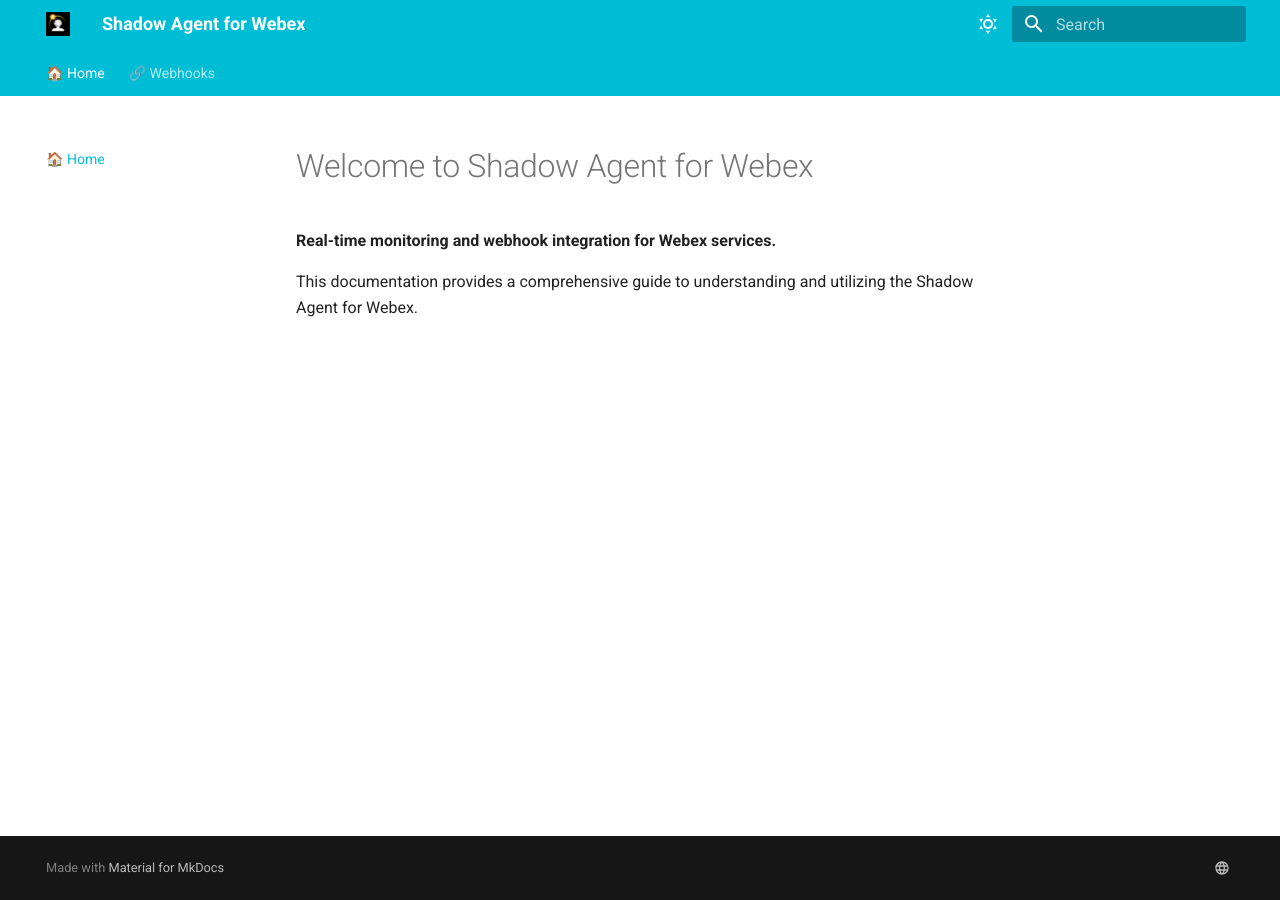
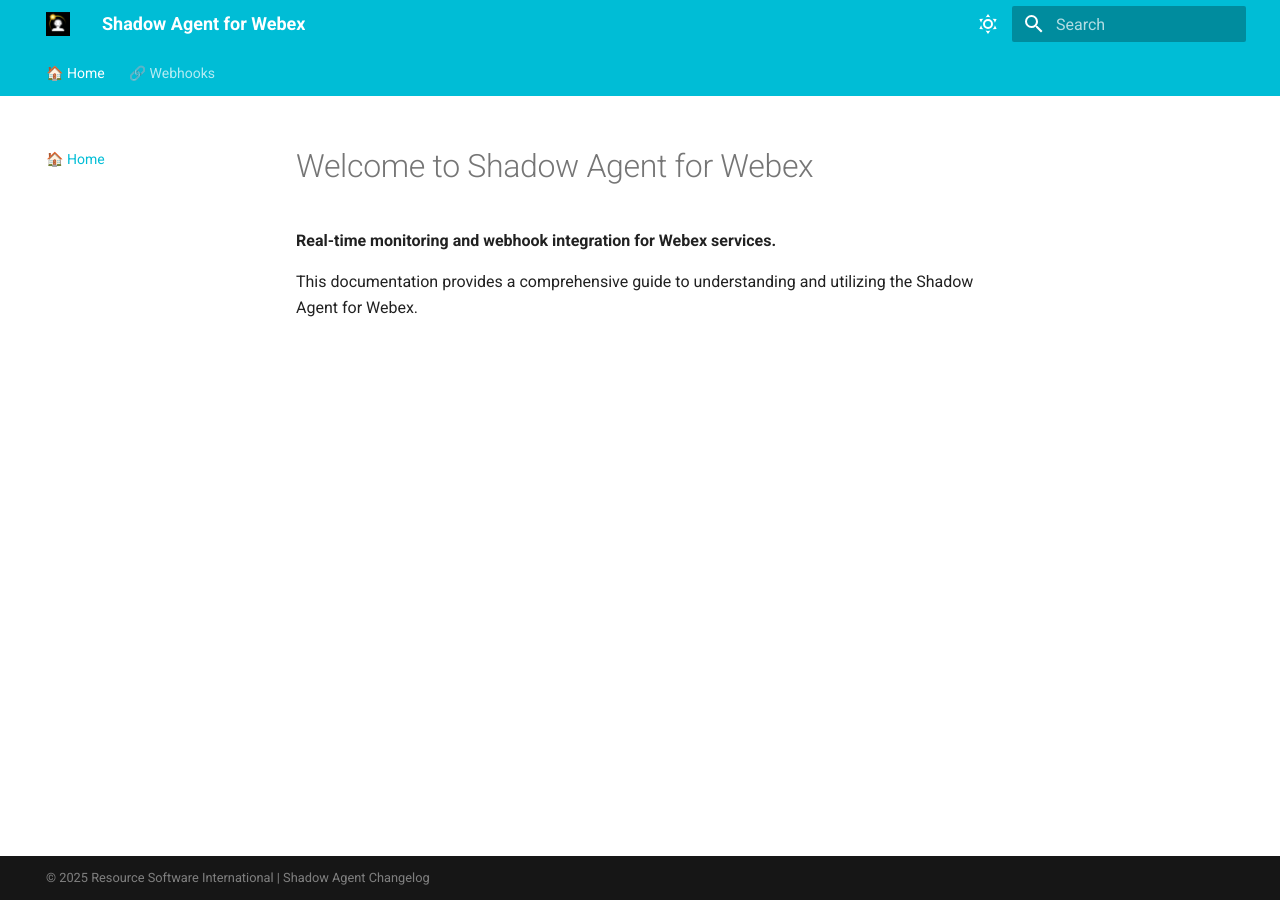
Before and after one commit to RSI-GIT/webex-version-control, an MkDocs documentation site: the page built from docs/index.md, in a window 1280 px wide. Built offline with MkDocs 1.6.1 and Material for MkDocs 9.7.7, drawn with Linux system fonts in a browser that asks for light colours.

Commit message:
added footer

```diff
--- /dev/null
+++ b/docs/overrides/partials/footer.html
@@ -0,0 +1,11 @@
+{% block footer %}
+<footer class="md-footer">
+  <div class="md-footer-meta md-typeset">
+    <div class="md-footer-meta__inner md-grid">
+      <div class="md-copyright">
+        © 2025 Resource Software International | Shadow Agent Changelog
+      </div>
+    </div>
+  </div>
+</footer>
+{% endblock %}
--- a/mkdocs.yml
+++ b/mkdocs.yml
@@ -7,6 +7,7 @@
   name: material
   logo: assets/logo.png
   favicon: assets/favicon.png
+  custom_dir: docs/overrides
   font:
     text: Roboto
     code: JetBrains Mono
```
